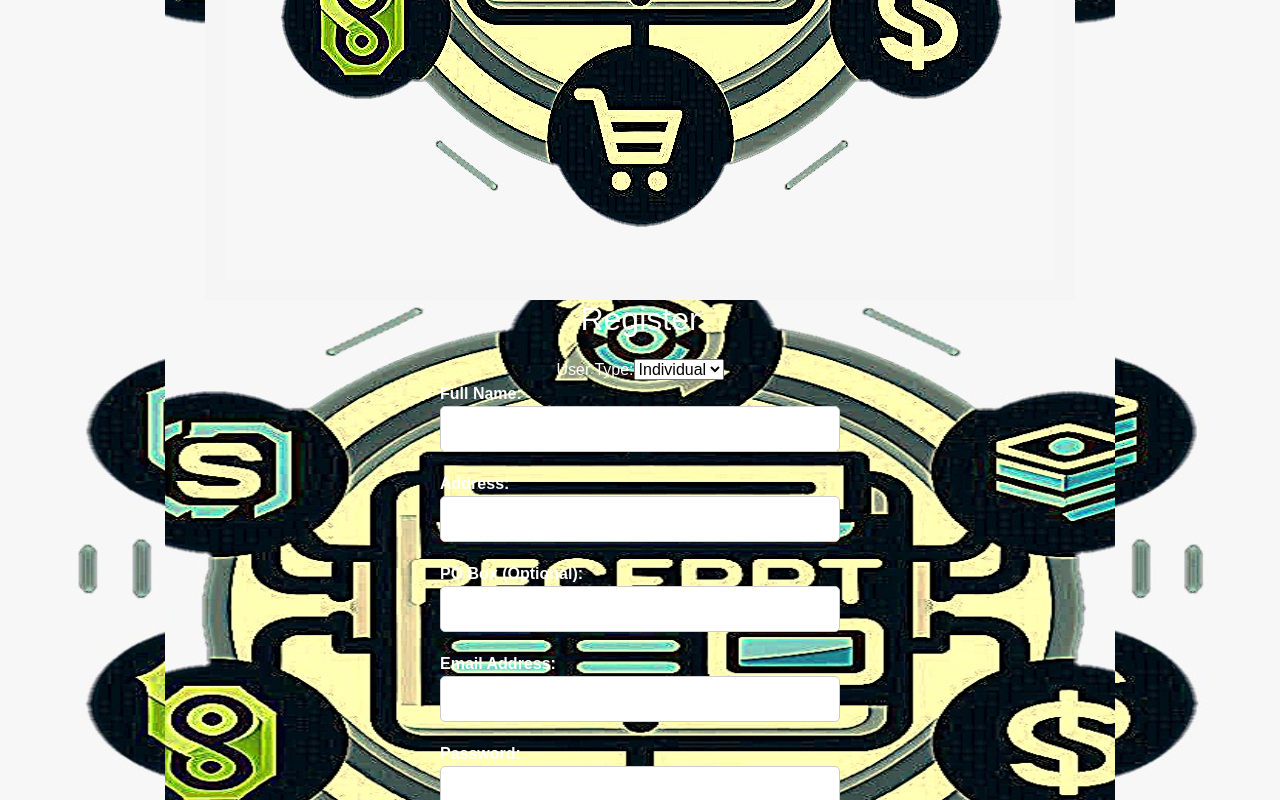
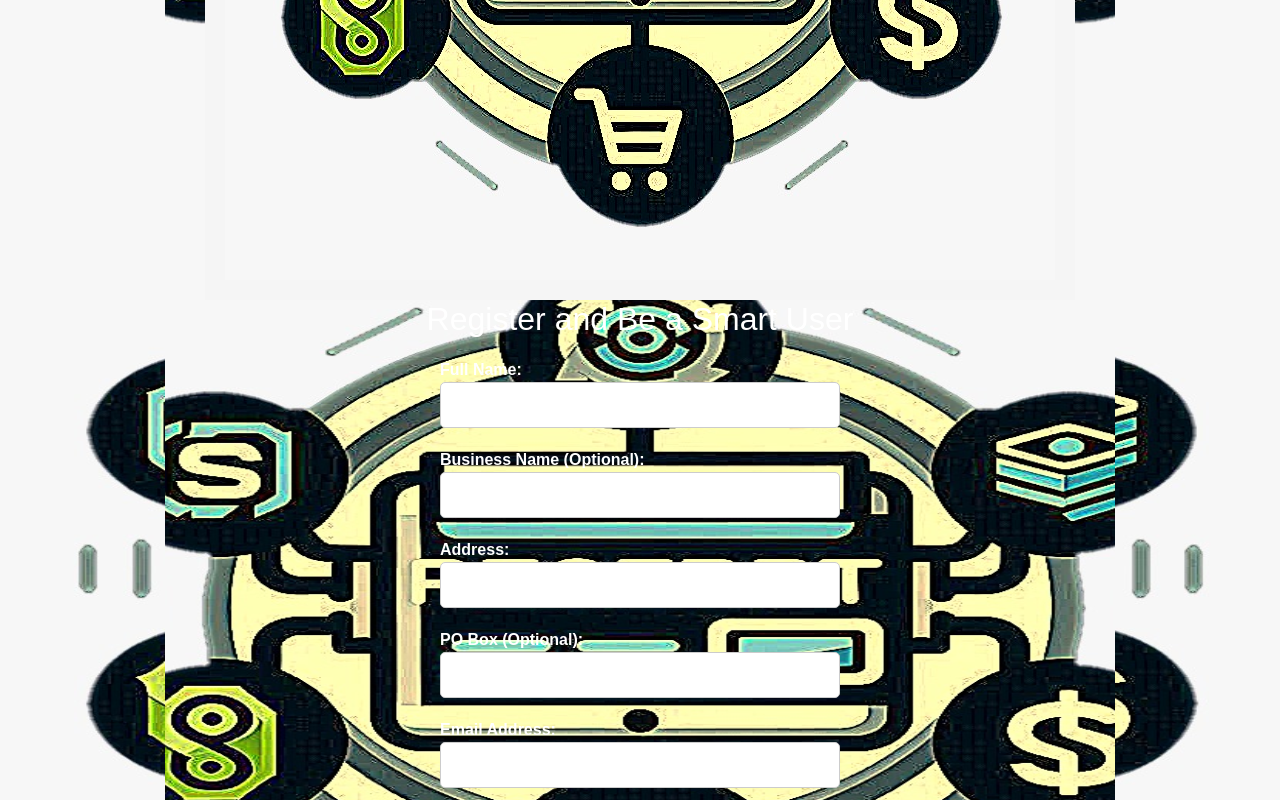
Before and after one commit to Doctware/SmartReceipt, a React (Create React App) app in the folder frontend/: page /signup in a window 1280 px wide. Shown: the part 712-1512 px from the top of the page. Built offline with nearby package versions, Linux system fonts and the light colour scheme.

Commit message:
issues fixed

```diff
--- a/frontend/src/components/SignUp.js
+++ b/frontend/src/components/SignUp.js
@@ -4,11 +4,10 @@ import axios from "axios";
 import logo from "./assets/logo.jpg"; // Correctly importing the logo
 
 const SignUp = () => {
-    const [userType, setUserType] = useState("individual"); // "individual" or "business"
     const [fullName, setFullName] = useState(""); // Full name
-    const [businessName, setBusinessName] = useState(""); // Business name
+    const [businessName, setBusinessName] = useState(""); // Business name (optional)
     const [address, setAddress] = useState(""); // Address
-    const [poBox, setPoBox] = useState(""); // PO Box
+    const [poBox, setPoBox] = useState(""); // PO Box (optional)
     const [email, setEmail] = useState(""); // Email address
     const [password, setPassword] = useState(""); // Password
     const [confirmPassword, setConfirmPassword] = useState(""); // Confirm Password
@@ -24,7 +23,7 @@ const SignUp = () => {
 
         const userData = {
             full_name: fullName,
-            business_name: userType === "business" ? businessName : null,
+            business_name: businessName || null, // Nullable field
             address: address,
             po_box: poBox || null, // Nullable field
             email: email,
@@ -32,7 +31,7 @@ const SignUp = () => {
         };
 
         try {
-            const response = await axios.post("http://127.0.0.1:5000/auth/register", userData, {
+            const response = await axios.post("http://127.0.0.1:5003/api/v1s.0/seller/register", userData, {
                 headers: { "Content-Type": "application/json" },
             });
             alert(response.data.message); // Show success message
@@ -46,16 +45,7 @@ const SignUp = () => {
         <div className="auth-form">
             <form onSubmit={handleSubmit} className="auth-form">
                 <img src={logo} alt="Logo" className="auth-logo" />
-                <h2>Register</h2>
-
-                {/* User Type */}
-                <label>
-                    User Type:
-                    <select value={userType} onChange={(e) => setUserType(e.target.value)}>
-                        <option value="individual">Individual</option>
-                        <option value="business">Business</option>
-                    </select>
-                </label>
+                <h2>Register and Be a Smart User</h2>
 
                 {/* Full Name */}
                 <div className="form-group">
@@ -71,19 +61,16 @@ const SignUp = () => {
                 </div>
 
                 {/* Business Name (Optional) */}
-                {userType === "business" && (
                 <div className="form-group">
                     <label>
-                            Business Name:
+                        Business Name (Optional):
                         <input
                             type="text"
                             value={businessName}
                             onChange={(e) => setBusinessName(e.target.value)}
-                                required
                         />
                     </label>
                 </div>
-                )}
 
                 {/* Address */}
                 <div className="form-group">
```
Lines whose indentation alone changed are shown as unchanged.
